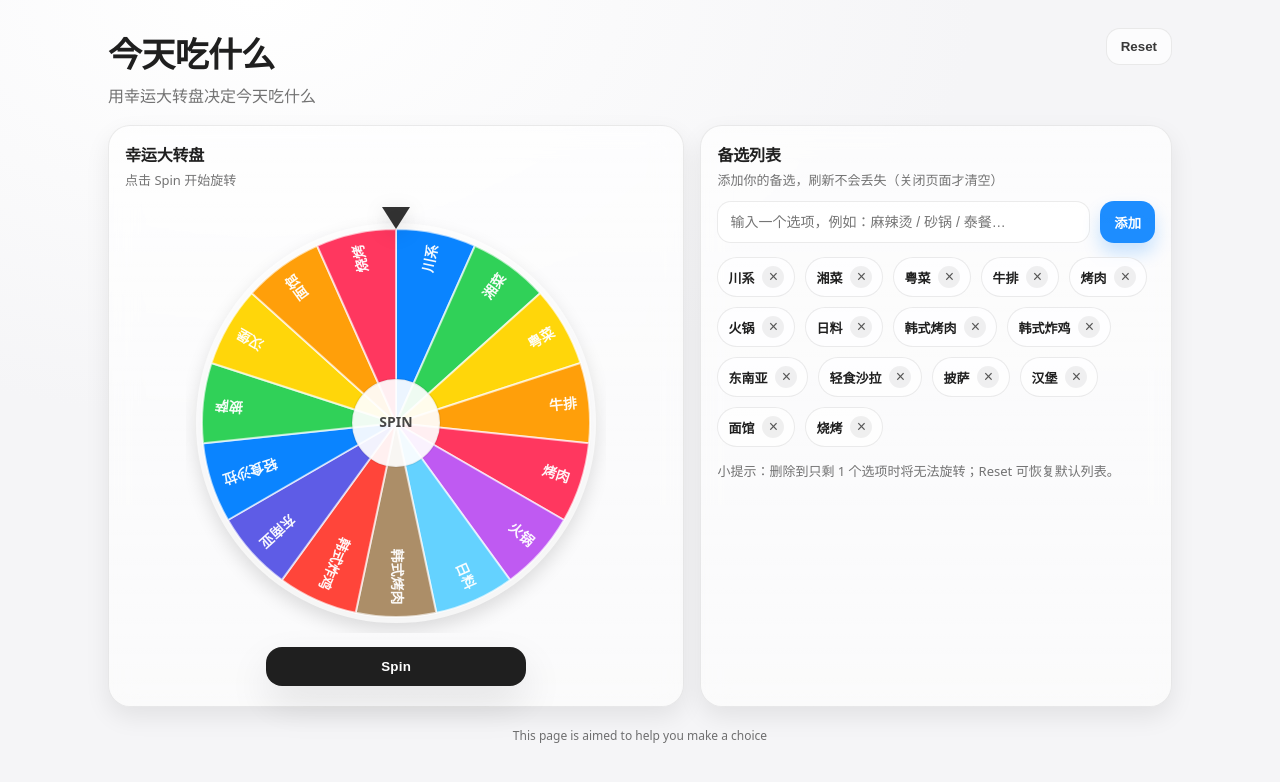
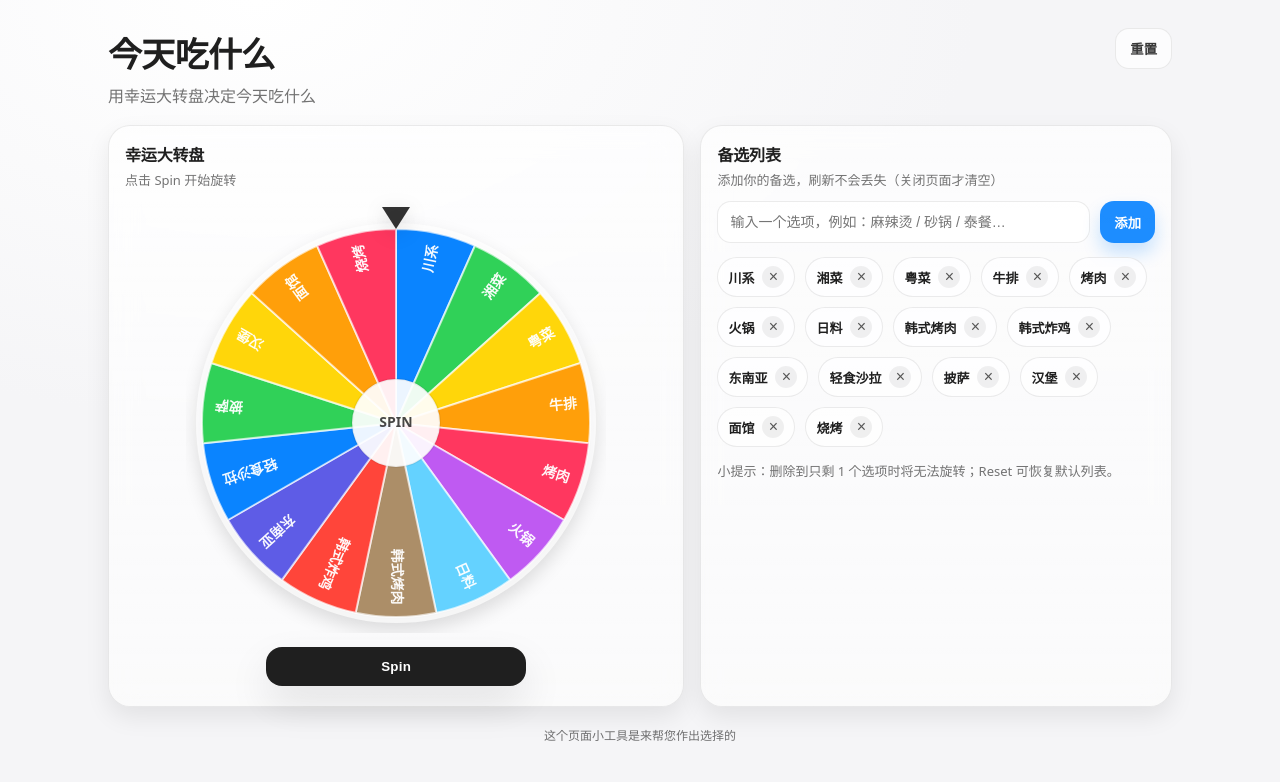
Before and after one commit to xiaojunzaizai/helpmemakechoice, a Next.js app: page / in a window 1280 px wide. Shown: the top 782 px of the page. Built offline with nearby package versions, Linux system fonts and the light colour scheme.

Commit message:
fix choose icon and final output is diffferent from trangle pointed item

```diff
--- a/app/components/Wheel.tsx
+++ b/app/components/Wheel.tsx
@@ -153,8 +153,9 @@ export default function Wheel({ items, disabled, onFinish }: Props) {
     // 我们的扇区从正上方开始（-90°），这里用 +90 把上方变成 0 基准
     const angleFromTop = (normalized + 90) % 360;
 
-    // 转盘是顺时针增加；指针固定在上方，实际命中是反向
-    const hit = (360 - angleFromTop) % 360;
+    // 转盘是顺时针增加；指针固定在上方，实际命中是反向 (这段是因为箭头在下面朝上指，新改动是箭头在上面朝下指，所以这个就不需要了)
+    // const hit = (360 - angleFromTop) % 360;
+    const hit = angleFromTop
 
     const idx = Math.floor(hit / step);
     return items[idx] ?? items[0];
--- a/app/page.tsx
+++ b/app/page.tsx
@@ -105,7 +105,7 @@ export default function Page() {
 
         <div className="actions">
           <button className="btn ghost" onClick={reset} title="重置为默认选项并清空 sessionStorage">
-            Reset
+            重置
           </button>
         </div>
       </header>
@@ -169,7 +169,7 @@ export default function Page() {
       </section>
 
       <footer className="footer">
-        <span className="muted">This page is aimed to help you make a choice</span>
+        <span className="muted">这个页面小工具是来帮您作出选择的</span>
       </footer>
     </main>
   );
```
